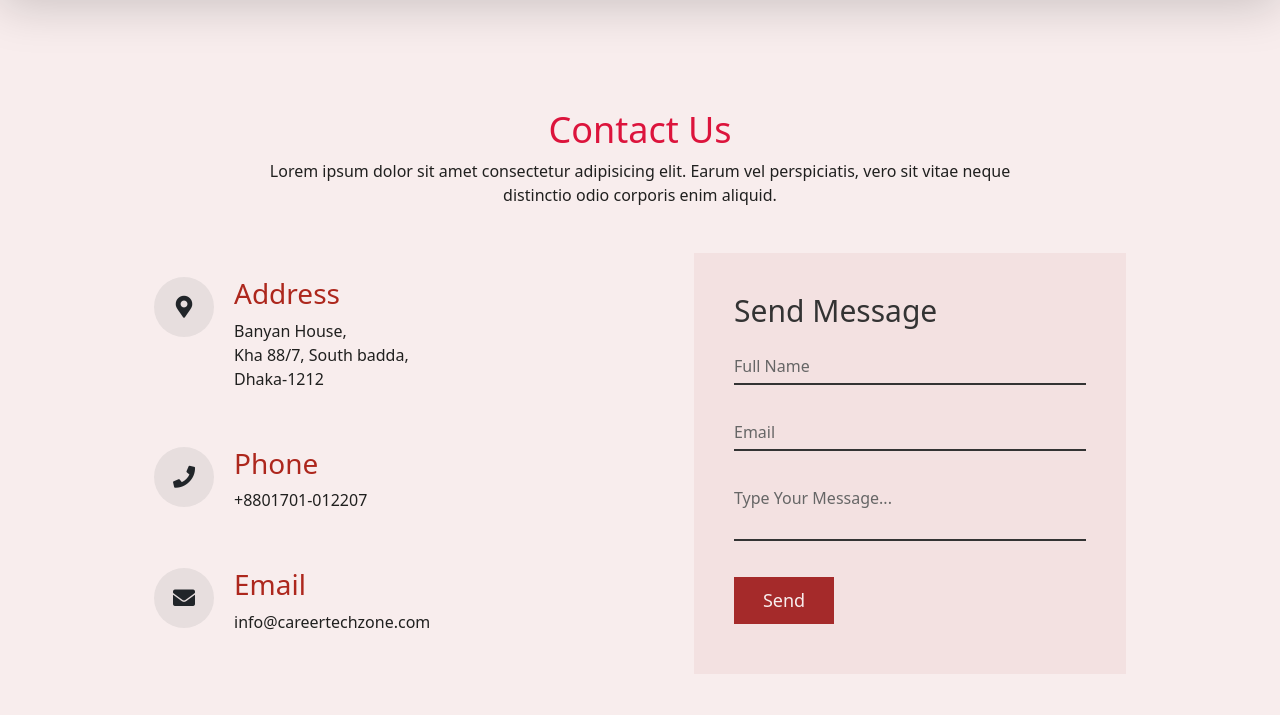
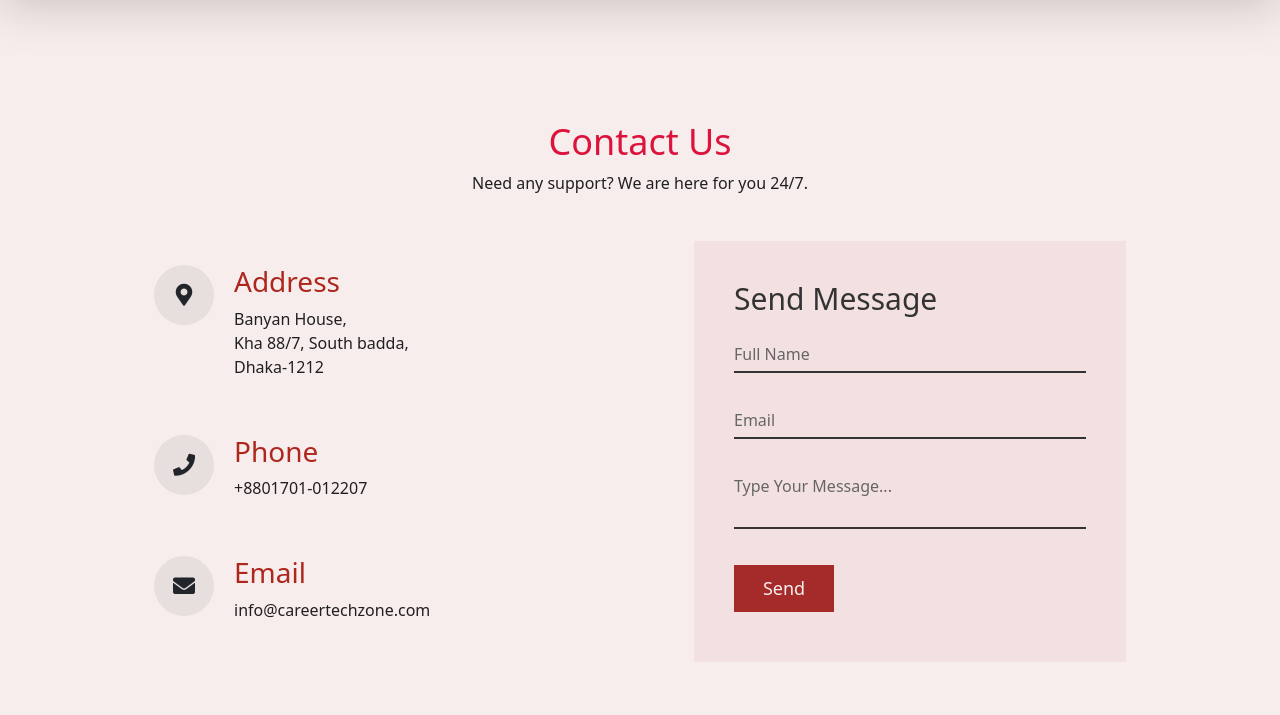
Before and after one commit to sojolmahfuz/bay-of-bengal, a plain HTML site: page contact.html in a window 1280 px wide. Shown: the part 85-800 px from the top of the page. Drawn offline with nearby package versions, Linux system fonts and the light colour scheme.

Commit message:
contact updated

```diff
--- a/contact.html
+++ b/contact.html
@@ -51,7 +51,7 @@
     <section class="contact_us">
         <div class="content_c">
             <h2>Contact Us</h2>
-            <p>Lorem ipsum dolor sit amet consectetur adipisicing elit. Earum vel perspiciatis, vero sit vitae neque distinctio odio corporis enim aliquid.</p>
+            <p>Need any support? We are here for you 24/7.</p>
         </div>
         <div class="container_c">
             <div class="contact_info">
```
